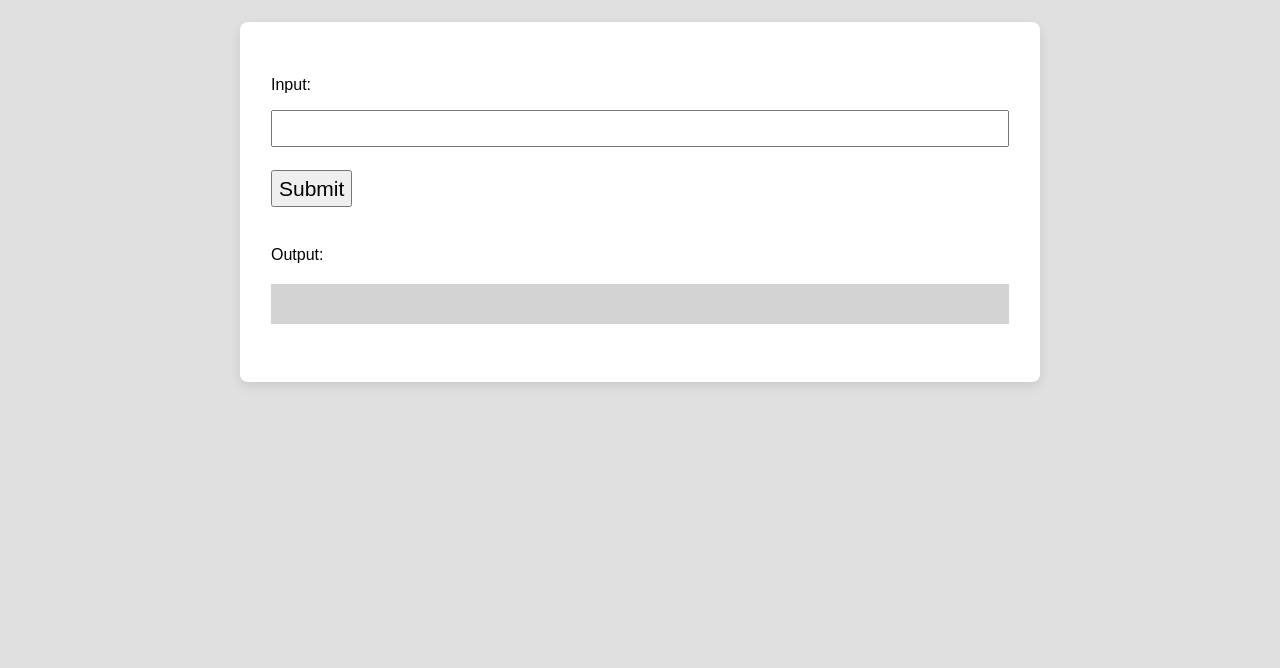
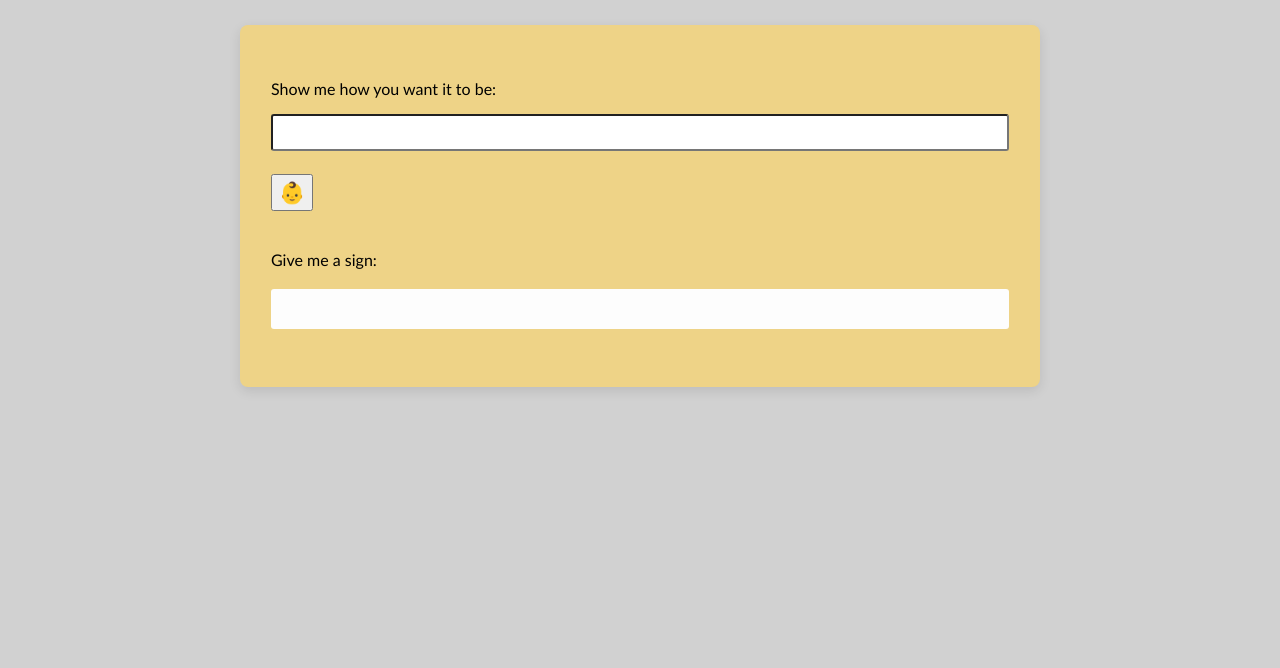
Before and after one commit to hhoods/RocketAcademyBasics, a plain HTML site: page project3-blackjack/index.html in a window 1280 px wide. Shown: the part 132-800 px from the top of the page. Drawn offline with Linux system fonts and the light colour scheme.

Commit message:
Added to the HTML & CSS (Blackjack)

```diff
--- a/project3-blackjack/index.html
+++ b/project3-blackjack/index.html
@@ -60,18 +60,18 @@ The <html> element is known as the root element of a HTML page. All other elemen
       </ul>
     </nav>
     <!-- The <h1> element defines a large heading. There are 6 pre-set header elements, <h1> to <h6> -->
-    <h1 id="header">🚀 Basics Project 3: Blackjack 🚀</h1>
+    <h1 id="header">♣♦ Basics Project 3: Blackjack ♥♠</h1>
     <!-- The <div> tag defines a division or a section in an HTML document, and is commonly use as a "container" for nested HTML elements. -->
     <div class="container">
       <!-- The <p> tag defines a paragraph element. -->
-      <p>Input:</p>
+      <p>Show me how you want it to be:</p>
       <!-- The self-closing <input /> tag represents a field for a user to enter input. -->
       <input id="input-field" />
       <!-- The self-closing <br /> tag represents a line break - a line's worth of spacing before dispalying the next element. -->
       <br />
       <!-- The <button> tag represents.. you guessed it! a button. -->
-      <button id="submit-button">Submit</button>
-      <p>Output:</p>
+      <button id="submit-button">👶</button>
+      <p>Give me a sign:</p>
       <div class="output-div" id="output-div"></div>
     </div>
     <!-- Everything below this is incorporating JavaScript programming logic into the webpage. -->
--- a/project3-blackjack/script.js
+++ b/project3-blackjack/script.js
@@ -100,14 +100,14 @@ var main = function (input) {
     <br> Dealer scored ${dealerCardTotal} <br>
     <br> You have drawn ${playerCard[0].suit}${playerCard[0].rank} and ${playerCard[1].suit}${playerCard[1].rank}.
     <br> You scored ${playerCardTotal} <br>
-    <br> Player, hit or stand?`;
+    <br> Tell me baby, cause I need to know now, hit or stand?`;
 
     // Step 2: Player decides if they want to "hit" or "stand".
     currentGameMode = "hitOrStand";
     console.log(currentGameMode);
   } else if (currentGameMode == "hitOrStand") {
     dealerCardTotal = dealerCard[0].rank + dealerCard[1].rank;
-    if (input == "hit" && dealerCardTotal > 17) {
+    if (input == "hit") {
       playerCard.push(newShuffle.pop());
       playerCardHitTotal =
         playerCard[0].rank + playerCard[1].rank + playerCard[2].rank;
@@ -118,7 +118,7 @@ var main = function (input) {
         myOutputValue = `You have drawn ${playerCard[2].suit}${playerCard[2].rank} <br>
           <br> Your total score is ${playerCardHitTotal}
           <br> Dealer's score is ${dealerCardHitTotal} <br>
-          <br> Dealer wins. Player, better luck next time`;
+          <br> Dealer wins. Hit me baby one more time.`;
       } else if (
         (playerCardHitTotal > 21 && dealerCardHitTotal > 21) ||
         (playerCardHitTotal == 21 && dealerCardHitTotal == 21)
@@ -127,7 +127,7 @@ var main = function (input) {
         myOutputValue = `You have drawn ${playerCard[2].suit}${playerCard[2].rank} <br>
           <br> Your total score is ${playerCardHitTotal}
           <br> Dealer's score is ${dealerCardHitTotal} <br>
-          <br> It's a draw. Please try again`;
+          <br> It's a draw. Hit me baby one more time.`;
       } else if (playerCardHitTotal <= 21 && dealerCardHitTotal > 21) {
         // Scenario 1c: Player score is <= 21 but Dealer score > 21, player automatically wins.
         myOutputValue = `You have drawn ${playerCard[2].suit}${playerCard[2].rank} <br>
@@ -172,7 +172,7 @@ var main = function (input) {
           myOutputValue = `You have drawn ${playerCard[2].suit}${playerCard[2].rank} <br>
           <br> Your total score is ${playerCardHitTotal}
           <br> Dealer's score is ${dealerCardHitTotal} <br>
-          <br> Dealer wins. Player, better luck next time`;
+          <br> Dealer wins. Hit me baby one more time.`;
         }
       } else if (input == "hit" && dealerCardTotal < 17) {
         playerCard.push(newShuffle.pop());
@@ -190,7 +190,7 @@ var main = function (input) {
           <br> Dealer has drawn ${dealerCard[2].suit}${dealerCard[2].rank} <br>
           <br> Your total score is ${playerCardHitTotal}
           <br> Dealer's score is ${dealerCardHitTotal} <br>
-          <br> Dealer wins. Player, better luck next time`;
+          <br> Dealer wins. Hit me baby one more time.`;
         } else if (
           (playerCardHitTotal > 21 && dealerCardHitTotal > 21) ||
           (playerCardHitTotal == 21 && dealerCardHitTotal == 21)
@@ -200,7 +200,7 @@ var main = function (input) {
           <br> Dealer has drawn ${dealerCard[2].suit}${dealerCard[2].rank} <br>
           <br> Your total score is ${playerCardHitTotal}
           <br> Dealer's score is ${dealerCardHitTotal} <br>
-          <br> It's a draw. Please try again`;
+          <br> It's a draw. Hit me baby one more time.`;
         } else if (playerCardHitTotal <= 21 && dealerCardHitTotal > 21) {
           // Scenario 1c: Player score is <= 21 but Dealer score > 21, player automatically wins.
           myOutputValue = `You have drawn ${playerCard[2].suit}${playerCard[2].rank} <br>
@@ -256,14 +256,13 @@ var main = function (input) {
           dealerCard[0].rank + dealerCard[1].rank + dealerCard[2].rank;
         playerCardHitTotal = playerCard[0].rank + playerCard[1].rank;
         if (
-          dealerCardHitTotal > 17 &&
           dealerCardHitTotal <= 21 &&
           dealerCardHitTotal > playerCardHitTotal
         ) {
           myOutputValue = `You have chosen to stand. Dealer has drawn ${dealerCard[2].suit}${dealerCard[2].rank}<br>
               <br> Your score is ${playerCardHitTotal}
               <br> Dealer's score is ${dealerCardHitTotal} <br>
-              <br> Dealer wins. Player, better luck next time`;
+              <br> Dealer wins. Hit me baby one more time.`;
         } else if (dealerCardHitTotal < 17) {
           dealerCard.push(newShuffle.pop());
           dealerCardHitTotal =
@@ -278,7 +277,7 @@ var main = function (input) {
             myOutputValue = `You have chosen to stand. Dealer has drawn ${dealerCard[2].suit}${dealerCard[2].rank} & ${dealerCard[3].suit}${dealerCard[3].rank} <br>
               <br> Your score is ${playerCardHitTotal}
               <br> Dealer's score is ${dealerCardHitTotal} <br>
-              <br> Dealer wins. Player, better luck next time`;
+              <br> Dealer wins. Hit me baby one more time.`;
           } else if (dealerCardHitTotal > 21) {
             myOutputValue = `You have chosen to stand. Dealer has drawn ${dealerCard[2].suit}${dealerCard[2].rank} & ${dealerCard[3].suit}${dealerCard[3].rank} <br>
               <br> Your score is ${playerCardHitTotal}
--- a/project3-blackjack/styles.css
+++ b/project3-blackjack/styles.css
@@ -9,10 +9,10 @@
 
 body {
   margin-top: 0;
-  font-family: sans-serif;
+  font-family: "Gill Sans", sans-serif;
   margin-left: 30px;
   margin-right: 30px;
-  background-color: #e0e0e0;
+  background-color: #d1d1d1;
 }
 
 nav {
@@ -57,7 +57,7 @@ nav ul li a {
 }
 
 .container {
-  background-color: #ffffff;
+  background-color: #eed387;
   margin: 40px auto;
   max-width: 800px;
   padding: 38px 31px;
@@ -71,6 +71,7 @@ input {
   margin: 0 0 23px 0;
   padding: 0 9px;
   width: 100%;
+  border-radius: 3px;
 }
 
 button {
@@ -81,10 +82,11 @@ button {
 }
 
 .output-div {
-  background-color: lightgrey;
+  background-color: rgb(253, 253, 253);
   margin: 20px auto;
   padding: 20px;
   width: 100%;
+  border-radius: 3px;
 }
 
 hr {
@@ -150,7 +152,7 @@ hr {
 
 .button-group .button-group-button.active {
   border: 2px solid #333;
-  color: #fff;
+  color: white;
   background-color: #333;
   font-weight: bold;
 }
```
